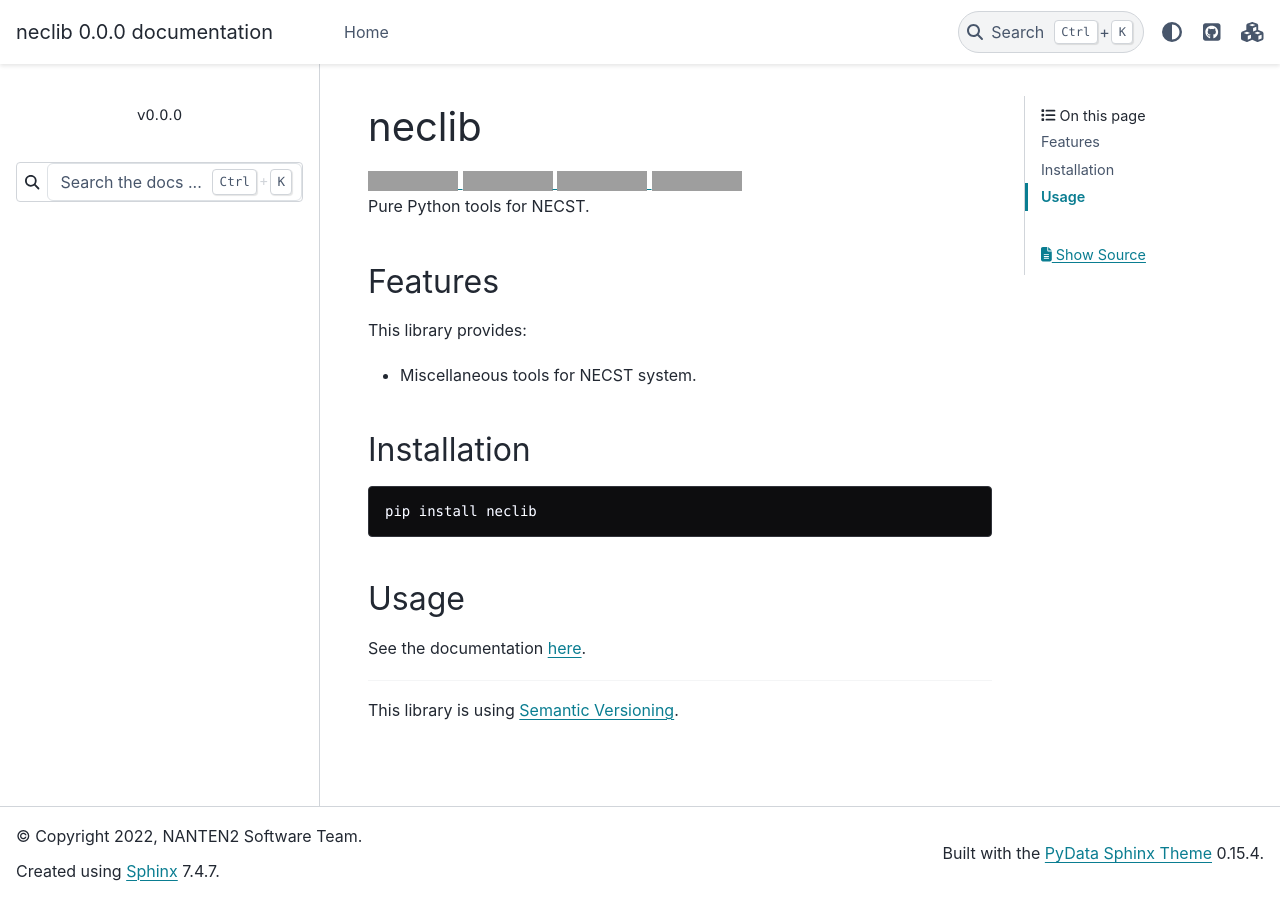
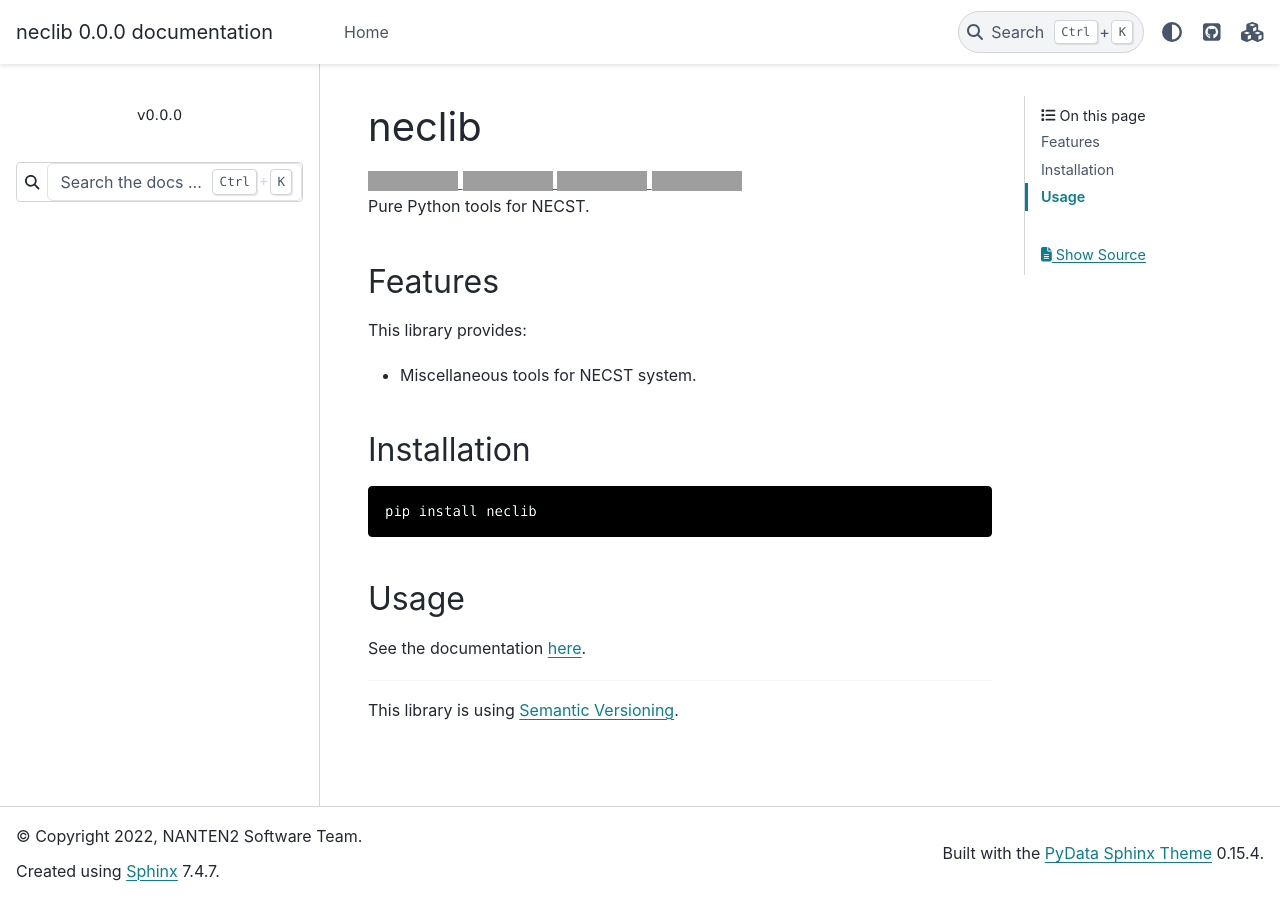
Before and after one commit to necst-telescope/neclib, a Sphinx documentation site: the page built from docs/index.rst, in a window 1280 px wide. Built offline with Sphinx 7.4.7 and the PyData theme 0.15.4, drawn with Linux system fonts in a browser that asks for light colours; pages that are not in the unit, such as notebooks, are missing from menus; grey boxes are pictures that could not be loaded.

Commit message:
#8 Change code block color theme

```diff
--- a/docs/_static/css/custom.css
+++ b/docs/_static/css/custom.css
@@ -5,7 +5,7 @@
 
 /* Code block */
 pre {
-    filter: invert(100%) hue-rotate(195deg) brightness(120%) saturate(90%);
+    filter: invert(100%) hue-rotate(120deg) brightness(100%) contrast(180%);
 }
 em span {
     color: #00B;
```
